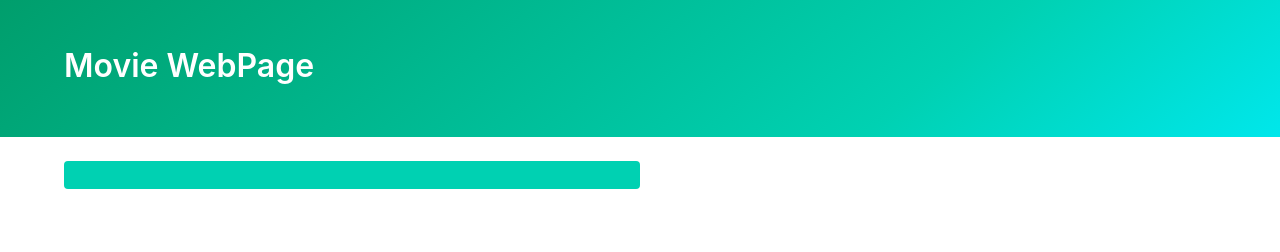
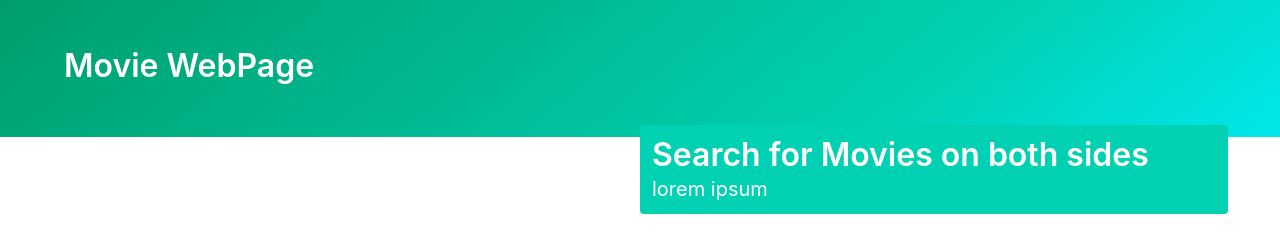
Before and after one commit to SwaeZi/MovieWebPage, a plain HTML site: page index.html in a window 1280 px wide. Drawn offline with nearby package versions, Linux system fonts and the light colour scheme; some icons are missing.

Commit message:
minor fixes

```diff
--- a/index.html
+++ b/index.html
@@ -31,11 +31,10 @@
                     <div id="right-autocomplete">
                     </div>
                 </div>
-
-                <div class="column is-half notification is-primary tutorial">
-                    <h1 class="title"></h1>
-                    <p class="subtitle"></p>
-                </div>
+            </div>
+            <div class="column is-half notification is-primary tutorial">
+                <h1 class="title">Search for Movies on both sides</h1>
+                <p class="subtitle">lorem ipsum</p>
             </div>
         </div>
     </div>
```
